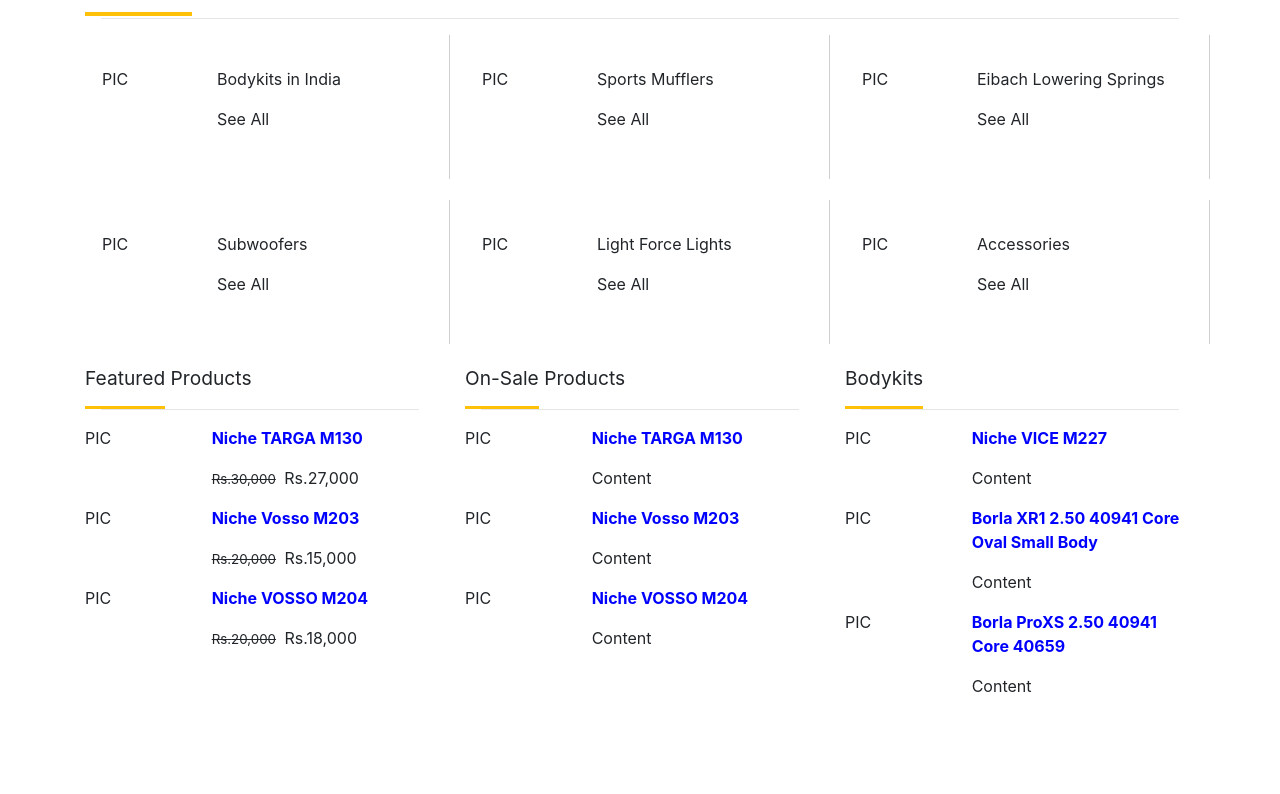
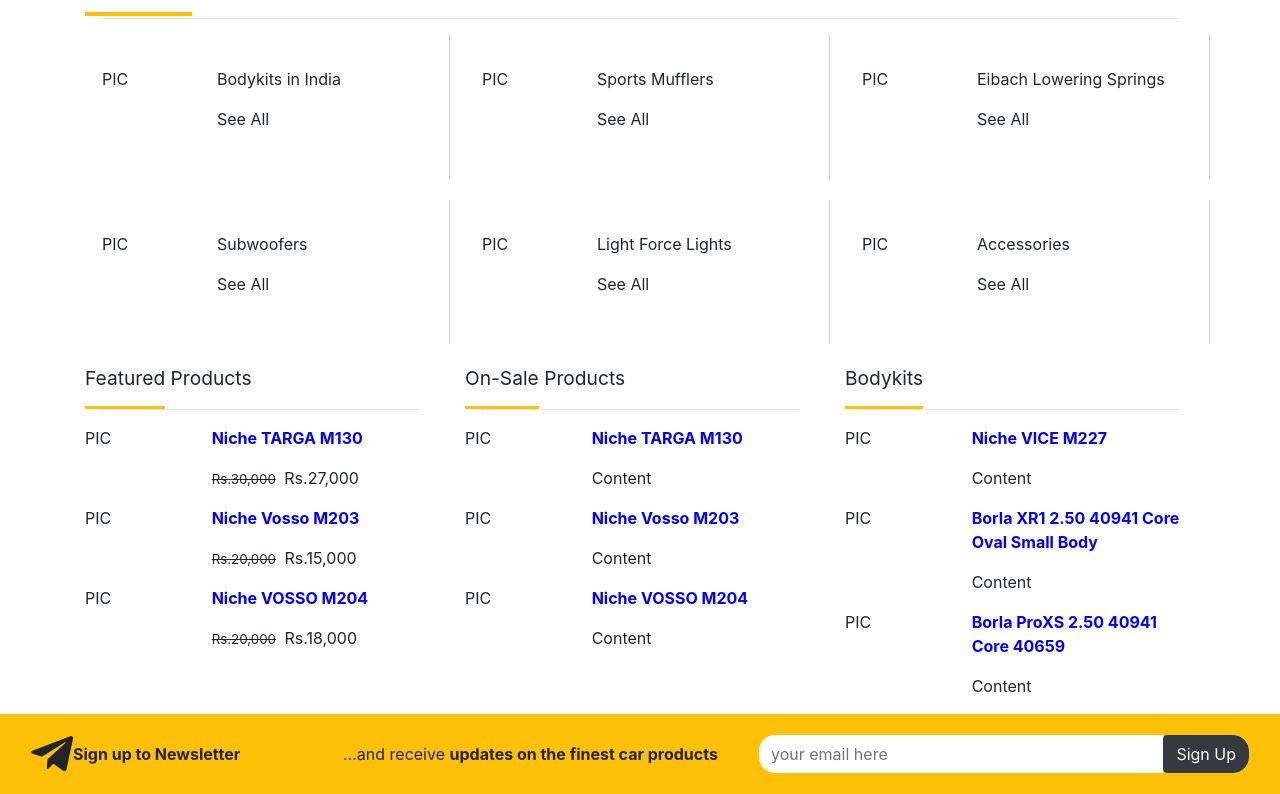
Before and after one commit to BeelzebuB9972/First.Project, a React (Create React App) app: page / in a window 1280 px wide. Shown: the part 2596-3390 px from the top of the page. Before the commit the page ends 3310 px from the top, so only its background shows below. Built offline with nearby package versions, Linux system fonts and the light colour scheme.

Commit message:
added signup section

```diff
--- /dev/null
+++ b/src/components/signup/signup.css
@@ -0,0 +1,14 @@
+.s_in_brdr{
+    border: 0 transparent;
+    border-top-left-radius: 1rem;
+    border-bottom-left-radius: 1rem;
+}
+.s_btn_brdr{
+    border-top-right-radius: 1rem;
+    border-bottom-right-radius: 1rem;
+}
+input[type="text"]:focus{
+    outline: none;
+    box-shadow:none !important;
+    border: 0 transparent !important;
+    }
--- /dev/null
+++ b/src/components/signup/signup.js
@@ -0,0 +1,25 @@
+import './signup.css';
+
+let Signup = ()=>{
+    return(
+        <div className="container-fluid bg-warning">
+            <div className="row p-3">
+                <div className="col-3 d-flex d-flex justify-content-start align-items-center">
+                <i class="fab fa-telegram-plane fa-3x">   </i>
+                <span className="s_sizel"><b>Sign up to Newsletter</b></span>
+                </div>
+                <div className="col-4 d-flex justify-content-start align-items-center">
+                    <span className="s_sizes">...and receive <b>updates on the finest car products</b></span>
+                </div>
+                <div className="col-5 d-flex justify-content-center align-items-center">
+                    <div className="input-group w-80">
+                        <input type="text" className="form-control s_in_brdr" placeholder="your email here" />
+                        <button className="btn btn-dark s_btn_brdr">Sign Up</button>
+                    </div>
+                </div>
+            </div>
+        </div>
+    )
+}
+
+export default Signup;
--- a/src/index.js
+++ b/src/index.js
@@ -18,6 +18,7 @@
 import BestSellers from './components/best_sellers/best_sellers'
 import TopCategories from './components/top_categories/top_categories'
 import FeaturedProducts from './components/featured_products/featured_products'
+import Signup from './components/signup/signup'
 
 ReactDOM.render(
   <React.StrictMode>
@@ -29,6 +30,7 @@
     <BestSellers />
     <TopCategories />
     <FeaturedProducts />
+    <Signup />
   </React.StrictMode>,
   document.getElementById('root')
 );
```
